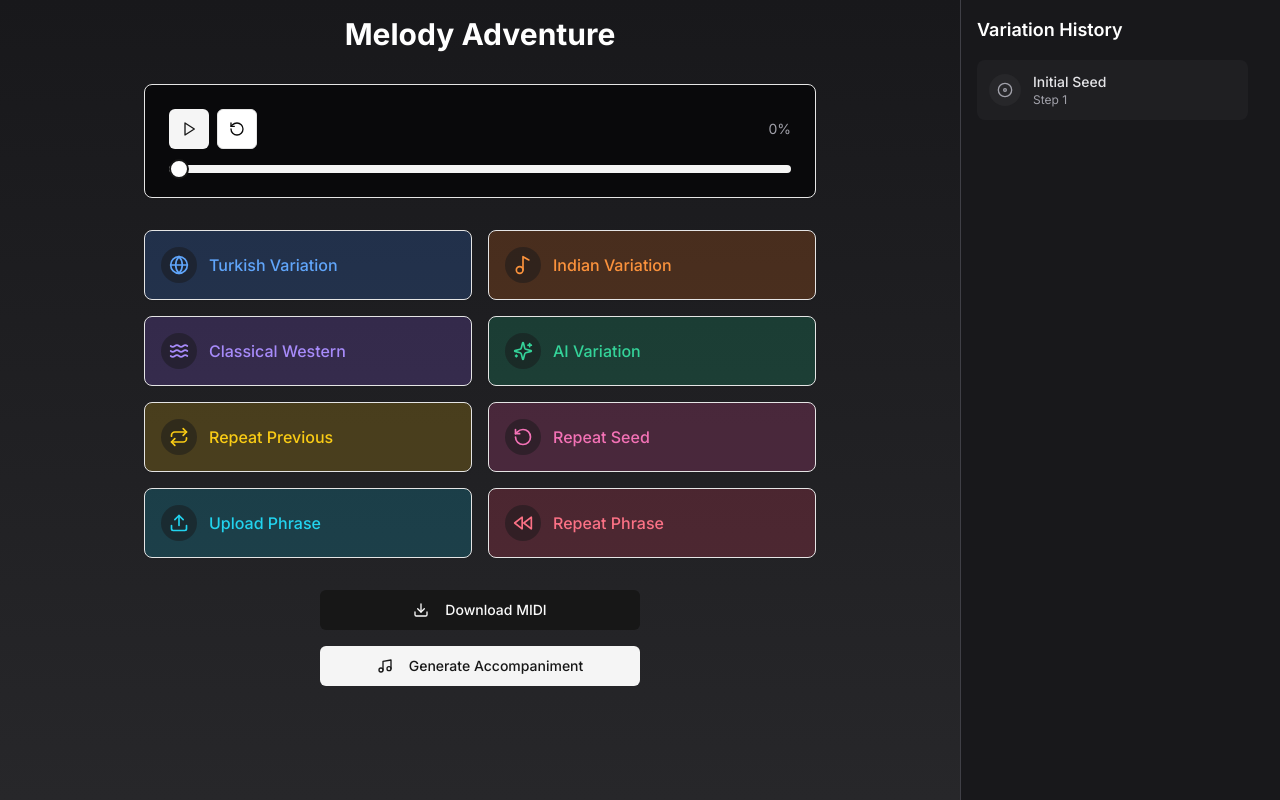
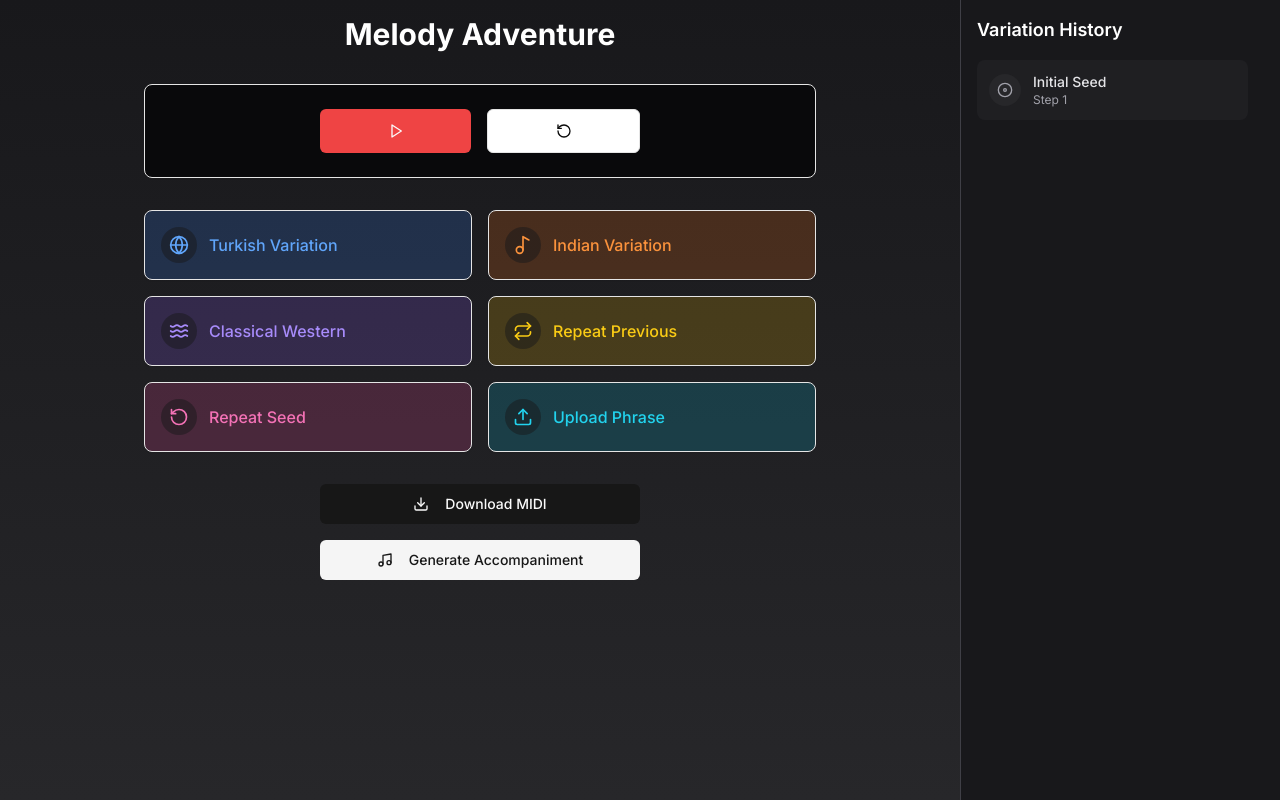
Before and after one commit to kdr/balkon, a Next.js app in the folder apps/demo-melody-adventure/: page /melody-adventure in a window 1280 px wide. Built offline with nearby package versions, Linux system fonts and the light colour scheme.

Commit message:
update ui

```diff
--- a/apps/demo-melody-adventure/components/download-button.tsx
+++ b/apps/demo-melody-adventure/components/download-button.tsx
@@ -7,8 +7,8 @@ export function DownloadButton() {
   const handleDownload = () => {
     // Mock download functionality
     const element = document.createElement('a')
-    element.href = '/placeholder.midi'
-    element.download = 'melody.midi'
+    element.href = 'https://storage.googleapis.com/aviary-labs-media-public/example1.mid' // TODO: placeholder
+    element.download = 'melody.mid'
     document.body.appendChild(element)
     element.click()
     document.body.removeChild(element)
--- a/apps/demo-melody-adventure/components/download-section.tsx
+++ b/apps/demo-melody-adventure/components/download-section.tsx
@@ -14,8 +14,8 @@ export function DownloadSection({ audioUrl }: DownloadSectionProps) {
 
   const handleDownloadMidi = () => {
     const element = document.createElement('a')
-    element.href = '/placeholder.midi'
-    element.download = 'melody.midi'
+    element.href = 'https://storage.googleapis.com/aviary-labs-media-public/example1.mid' // TODO: placeholder
+    element.download = 'melody.mid'
     document.body.appendChild(element)
     element.click()
     document.body.removeChild(element)
@@ -71,7 +71,7 @@ export function DownloadSection({ audioUrl }: DownloadSectionProps) {
             onClick={() => {
               const element = document.createElement('a')
               element.href = accompanimentUrl
-              element.download = 'accompaniment.midi'
+              element.download = 'accompaniment.mid'
               document.body.appendChild(element)
               element.click()
               document.body.removeChild(element)
--- a/apps/demo-melody-adventure/components/melody-options.tsx
+++ b/apps/demo-melody-adventure/components/melody-options.tsx
@@ -26,12 +26,6 @@ const OPTIONS = [
     color: 'bg-violet-500/20 hover:bg-violet-500/30 text-violet-400'
   },
   {
-    id: 'ai',
-    label: 'AI Variation',
-    icon: Sparkles,
-    color: 'bg-emerald-500/20 hover:bg-emerald-500/30 text-emerald-400'
-  },
-  {
     id: 'repeat-previous',
     label: 'Repeat Previous',
     icon: Repeat,
@@ -49,12 +43,6 @@ const OPTIONS = [
     icon: Upload,
     color: 'bg-cyan-500/20 hover:bg-cyan-500/30 text-cyan-400',
     isUpload: true
-  },
-  {
-    id: 'repeat-phrase',
-    label: 'Repeat Phrase',
-    icon: Rewind,
-    color: 'bg-rose-500/20 hover:bg-rose-500/30 text-rose-400'
   },
 ]
 
--- a/apps/demo-melody-adventure/components/melody-player.tsx
+++ b/apps/demo-melody-adventure/components/melody-player.tsx
@@ -4,7 +4,6 @@ import { useState, useEffect } from 'react'
 import { Button } from "@/components/ui/button"
 import { Card } from "@/components/ui/card"
 import { Play, Pause, RotateCcw } from 'lucide-react'
-import { Slider } from "@/components/ui/slider"
 
 interface MelodyPlayerProps {
   audioUrl: string
@@ -12,12 +11,10 @@ interface MelodyPlayerProps {
 
 export function MelodyPlayer({ audioUrl }: MelodyPlayerProps) {
   const [isPlaying, setIsPlaying] = useState(false)
-  const [progress, setProgress] = useState(0)
 
   // Reset player when audio URL changes
   useEffect(() => {
     setIsPlaying(false)
-    setProgress(0)
   }, [audioUrl])
 
   const togglePlay = () => {
@@ -25,18 +22,15 @@ export function MelodyPlayer({ audioUrl }: MelodyPlayerProps) {
   }
 
   const handleReset = () => {
-    setProgress(0)
     setIsPlaying(false)
   }
 
   return (
     <Card className="p-6 bg-zinc-950">
-      <div className="space-y-4">
-        <div className="flex items-center justify-between">
-          <div className="flex items-center gap-2">
+      <div className="flex items-center justify-center gap-4 w-full max-w-xs mx-auto">
         <Button
-              size="icon"
-              variant="secondary"
+          size="lg"
+          className="flex-1 bg-red-500 hover:bg-red-600"
           onClick={togglePlay}
         >
           {isPlaying ? (
@@ -46,25 +40,14 @@ export function MelodyPlayer({ audioUrl }: MelodyPlayerProps) {
           )}
         </Button>
         <Button
-              size="icon"
+          size="lg"
           variant="outline"
+          className="flex-1"
           onClick={handleReset}
         >
           <RotateCcw className="h-4 w-4" />
         </Button>
       </div>
-          <span className="text-sm text-zinc-400">
-            {Math.floor(progress)}%
-          </span>
-        </div>
-        <Slider
-          value={[progress]}
-          onValueChange={([value]) => setProgress(value)}
-          max={100}
-          step={1}
-          className="w-full"
-        />
-      </div>
     </Card>
   )
 }
```
Lines whose indentation alone changed are shown as unchanged.
